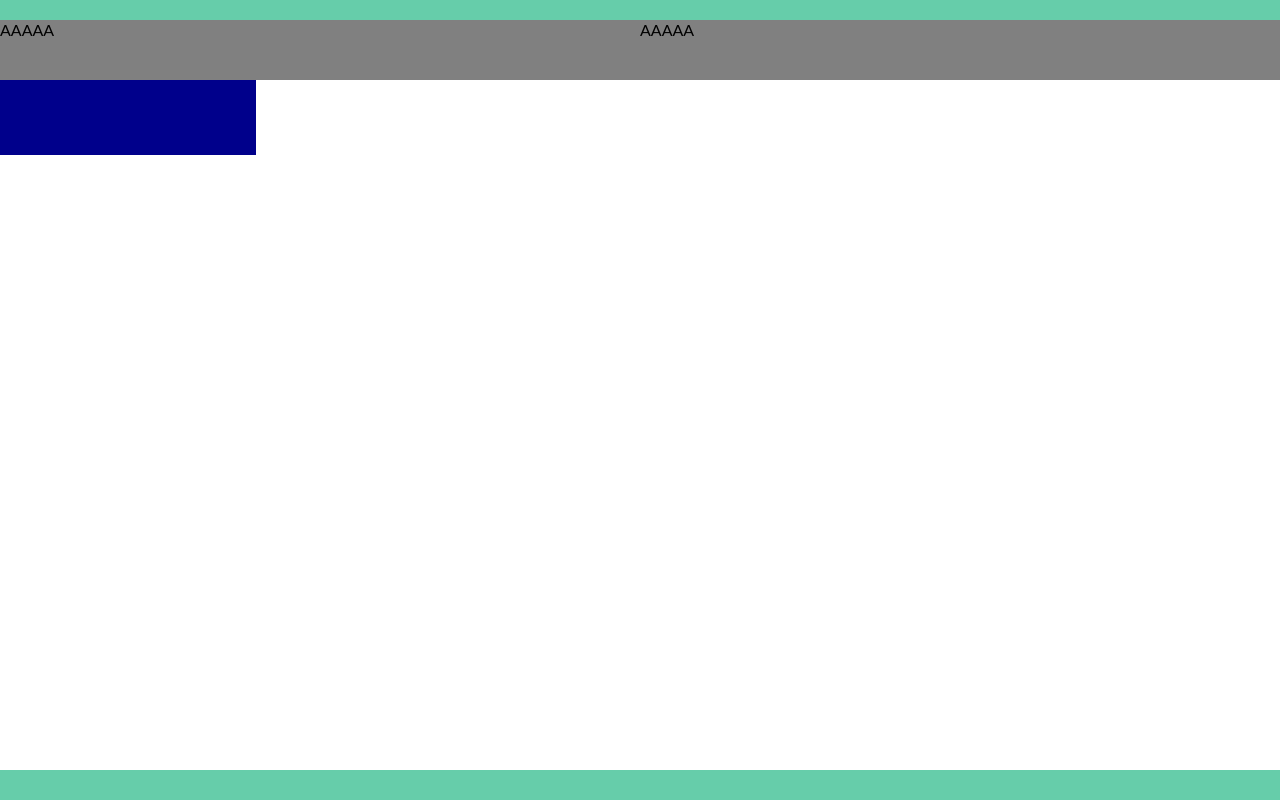
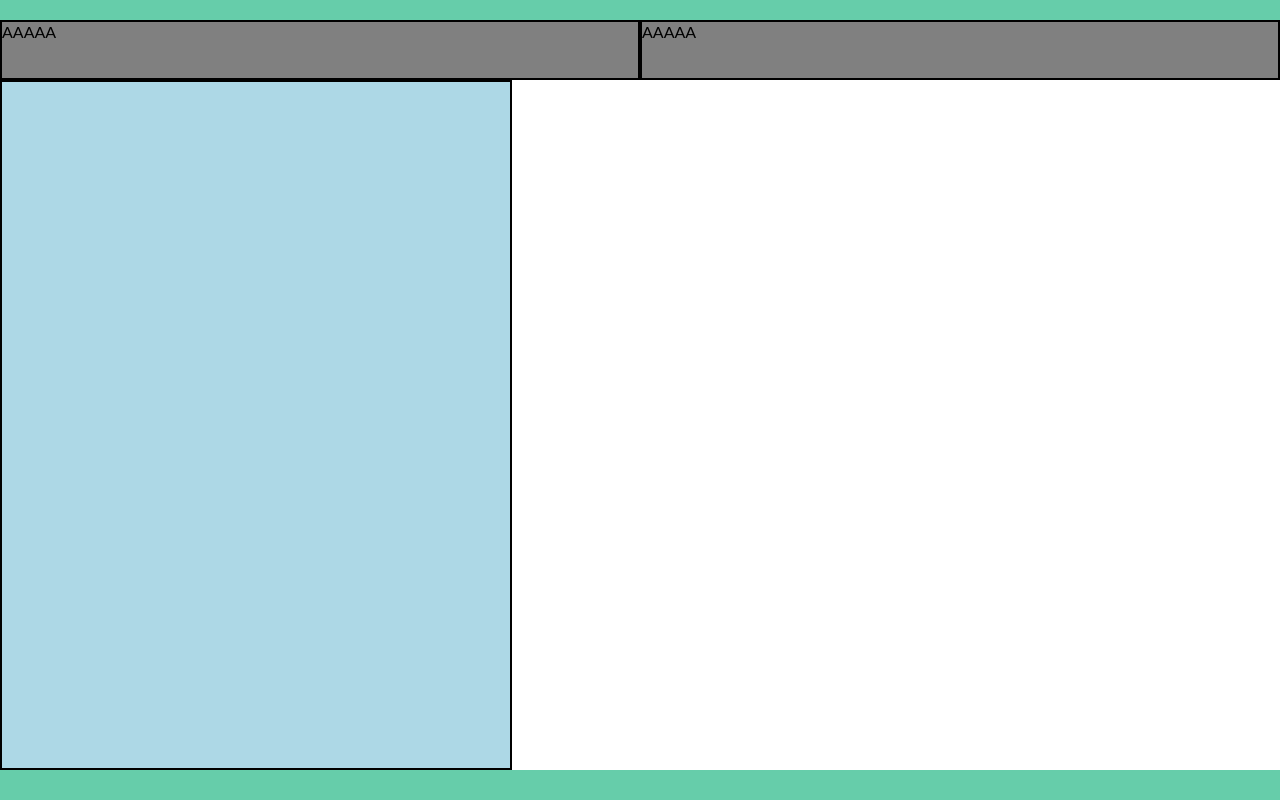
Before and after one commit to matthewort/vue-boolzapp, a plain HTML site: page index.html in a window 1280 px wide. Drawn offline with Linux system fonts and the light colour scheme.

Commit message:
Struttura4

```diff
--- a/css/style.css
+++ b/css/style.css
@@ -35,6 +35,7 @@ body {
   width: 50%;
   background-color: grey;
   float: left;
+  border: solid 2px black;
 }
 
 .navbarright {
@@ -42,12 +43,14 @@ body {
   width: 50%;
   background-color: grey;
   float: left;
+  border: solid 2px black;
 }
 
 aside {
-    background: darkblue;
-    height: 10%;
-    width: 20%;
+    background: lightblue;
+    height: 92%;
+    width: 40%;
     color: grey;
     float: left;
+    border: solid 2px black;
 }
```
